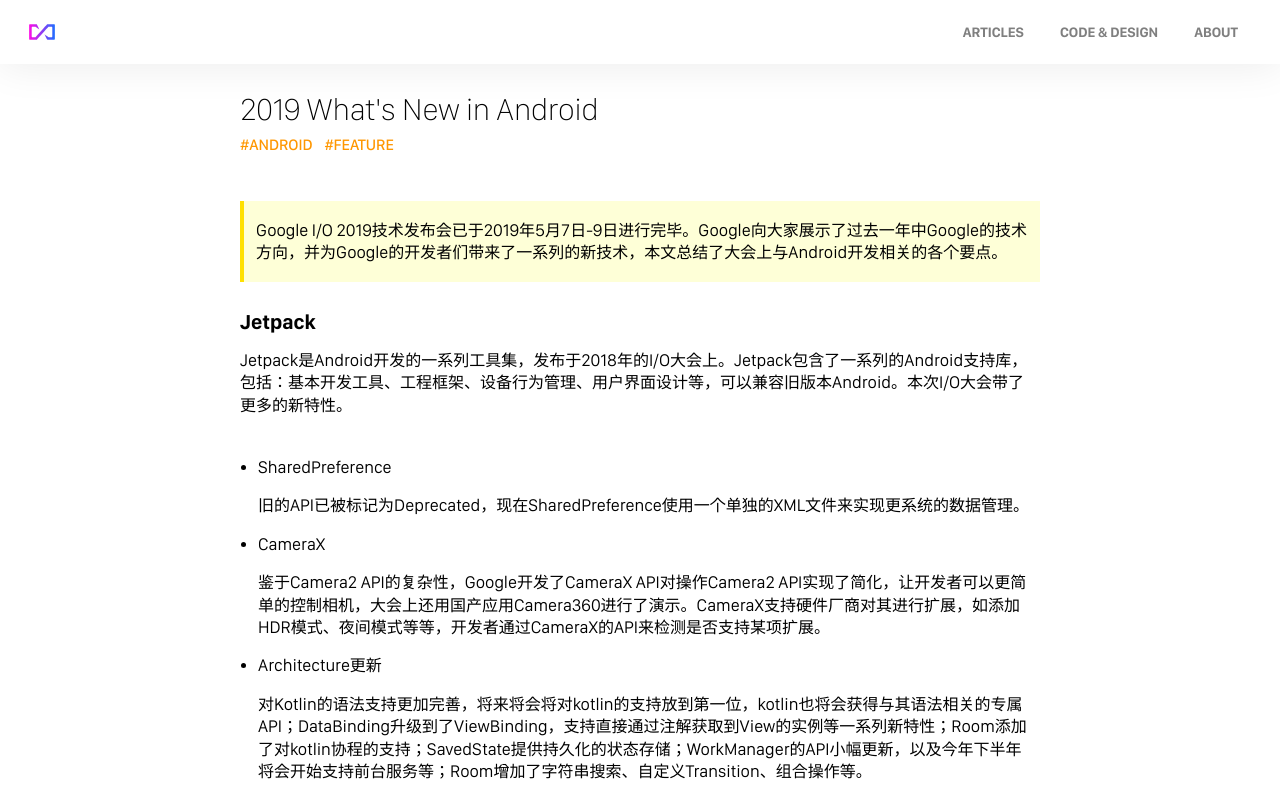
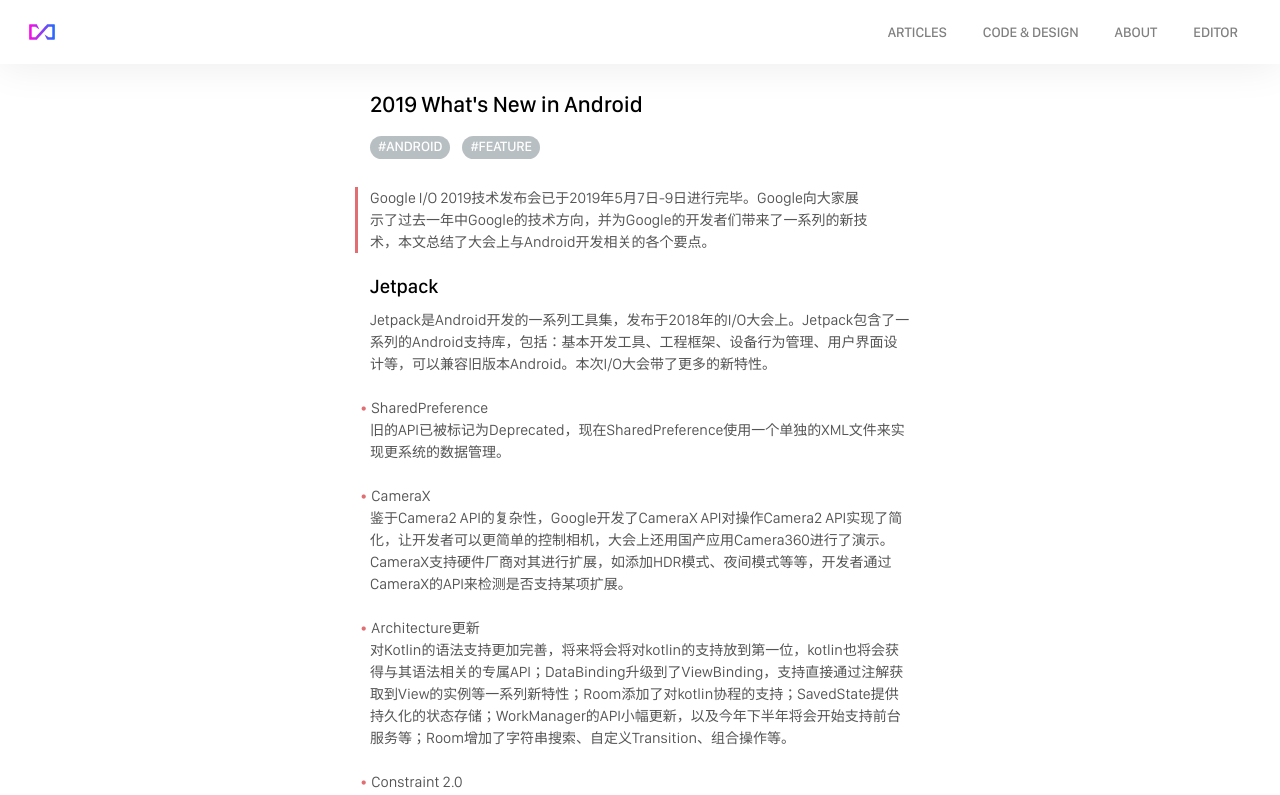
Before and after one commit to wzjing/homepage-vue, a Vue app: page /#/article/2019-What-is-New-in-Android in a window 1280 px wide. Shown: the top 795 px of the page. Built offline with nearby package versions, Linux system fonts and the light colour scheme.

Commit message:
add editor view

```diff
--- a/package.json
+++ b/package.json
@@ -7,7 +7,8 @@
     "build": "vue-cli-service build",
     "build:test": "serve -s dist",
     "lint": "vue-cli-service lint",
-    "deploy": ".\\deploy.bat",
+    "deploy:bat": ".\\deploy.bat",
+    "deploy:sh": "./deploy.sh",
     "test:e2e": "vue-cli-service test:e2e",
     "test:unit": "vue-cli-service test:unit"
   },
--- a/public/stylesheet/github.css
+++ b/public/stylesheet/github.css
@@ -7,7 +7,7 @@
 .hljs {
   display: block;
   overflow-x: auto;
-  padding: .5em 0 .5em 2em;
+  padding: .5em 0 .5em 1.0em;
   color: #333;
   background: #fcfcfc;
 }
--- a/public/stylesheet/markdown.css
+++ b/public/stylesheet/markdown.css
@@ -4,42 +4,92 @@
     padding: 0 0 20px;
 }
 
-blockquote {
-    padding: 2px 6px 2px 12px;
-    margin: 0;
-    font-weight: normal;
-    font-size: 1.0em;
-    line-height: 1.8em;
-    background-color: #feffd7;
-    border-style: none none none solid;
-    border-width: 4px;
-    border-color: #ffe000;
+h2 {
+    margin-bottom: 12px;
+    font-weight: 500;
+    font-size: 1.3em;
+    color: #000;
+    margin-block-start: 0;
+    margin-block-end: 12px;
 }
 
-h2 {
-    margin-top: 18px;
-    font-weight: bold;
-    font-size: 1.2em;
-    padding: 10px 0 0;
+blockquote {
+    padding-left: 12px;
+    margin-left: -15px;
+    font-weight: normal;
+    border-style: none none none solid;
+    border-width: 3px;
+    border-color: #e06e73;
+    margin-block-start: 0;
+    margin-block-end: 0;
 }
 
-code {
+pre code {
     padding: 8px 10px;
     border-radius: 2px;
     overflow: auto;
     max-width: 600px;
     border: solid 1px #e0e0e0;
+    font-family: Menlo, monospace;
+}
+
+code {
+    padding: 3px 4px;
+    border-radius: 2px;
+    overflow: auto;
+    max-width: 600px;
+    border: solid 1px #e0e0e0;
+    font-family: Menlo, monospace;
 }
 
 ul {
-    padding: 8px;
-    padding-inline-start: 18px;
+    padding: 0;
+    margin-block-start: 0;
+    margin-block-end: 5px;
 }
 
-li {
-    margin: 8px 0;
+ul li {
+    text-decoration: none;
+    list-style: none;
+    text-indent: -0.35em;
+}
+
+ul li:before {
+    content: "•";
+    color: #e06e73;
+    display: inline-block;
+    margin-right: 0.3em;
+}
+
+ol {
+    padding: 0;
+    margin-block-start: 0;
+    margin-block-end: 5px;
+    counter-reset: ol;
+}
+
+ol li {
+    text-decoration: none;
+    list-style: none;
+    text-indent: -1.35em;
+}
+
+ol li:before {
+    content: counter(ol) ".";
+    counter-increment: ol;
+    color: #e06e73;
+    text-align: right;
+    display: inline-block;
+    min-width: 1em;
+    margin-right: 0.5em;
 }
 
 p {
-    line-height: 1.4em;
+    margin-block-start: 0;
+    margin-block-end: 0;
 }
+
+a {
+    text-decoration: none;
+    color: #e06e73;
+}
--- a/src/components/Appbar.vue
+++ b/src/components/Appbar.vue
@@ -34,6 +34,10 @@
           {
             path: '/about',
             name: 'ABOUT'
+          },
+          {
+            path: '/editor',
+            name: 'EDITOR'
           }
         ]
       }
@@ -86,7 +90,7 @@
       line-height: $bar-height;
       text-align: center;
       font-size: 13px;
-      font-weight: 600;
+      font-weight: 500;
       color: rgba(#000000, 0.5);
       margin: 0 18px;
       text-decoration: none;
--- a/src/router.js
+++ b/src/router.js
@@ -6,6 +6,7 @@
 import Work from './views/Work.vue'
 import Works from './views/Works.vue'
 import About from './views/About.vue'
+import Editor from "@/views/Editor";
 
 Vue.use(Router)
 
@@ -47,6 +48,12 @@
       path: '/work/:id',
       name: 'work',
       component: Work
+    },
+
+    {
+      path: '/editor',
+      name: 'editor',
+      component: Editor
     }
   ]
 })
--- a/src/views/Article.vue
+++ b/src/views/Article.vue
@@ -4,11 +4,11 @@
     <div class="article-tags">
       <div class="article-tag"
            v-for="(value, index) in tags"
-           :index="index">
+           :key="index">
         #{{value}}
       </div>
     </div>
-    <div ref="article_content">
+    <div ref="article_content" class="article--content">
     </div>
   </div>
 </template>
@@ -80,8 +80,8 @@
   }
 
   #article {
-    width: 80%;
-    max-width: 800px;
+    width: 85%;
+    max-width: 540px;
     text-align: left;
     padding: 16px 0 48px;
     background: #ffffff;
@@ -90,20 +90,32 @@
 
   .article-title {
     margin: 12px 0 0;
-    font-size: 1.8em;
-    font-weight: 300;
+    font-size: 1.3em;
+    font-weight: 500;
   }
 
   .article-tags {
-    margin: 10px 0 48px;
+    margin-top: 20px;
     display: flex;
     flex-flow: row;
     color: #ff9700;
-    font-size: 0.9em;
+    font-size: 0.8em;
     font-weight: 500;
   }
 
   .article-tag {
     margin: 0 12px 0 0;
+    background-color: #b8bfc2;
+    color: #ffffff;
+    padding: 5px 8px;
+    line-height: 1.0em;
+    border-radius: calc(0.5em + 5px);
+  }
+
+  .article--content {
+    margin-top: 28px;
+    font-size: 14px;
+    color: #545454;
+    line-height: 22px;
   }
 </style>
--- /dev/null
+++ b/src/views/Editor.vue
@@ -0,0 +1,42 @@
+<template>
+  <div id="editor">
+
+    <textarea id="source">
+
+    </textarea>
+
+    <div id="preview">
+      preview
+    </div>
+
+  </div>
+</template>
+
+<script>
+  export default {
+    name: "Editor"
+  }
+</script>
+
+<style scoped>
+
+  #editor {
+    position: relative;
+    display: flex;
+    flex-direction: row;
+    width: 100vw;
+    height: calc(100vh - 64px);
+  }
+
+  #source {
+    flex: 1 1 auto;
+    border: none;
+    stroke: none;
+  }
+
+  #preview {
+    flex: 1 1 auto;
+    background-color: #feffe9;
+  }
+
+</style>
```
Also changed, not shown: public/data/articles/2019-What-is-New-in-Android.txt, public/data/articles/Build-FFmpeg-for-Android.txt, public/data/articles/FFmpeg-Guide.txt, public/data/articles/OpenGL-ES-in-NDK.txt, 1 other file (tests, documents, lock files or other folders).
